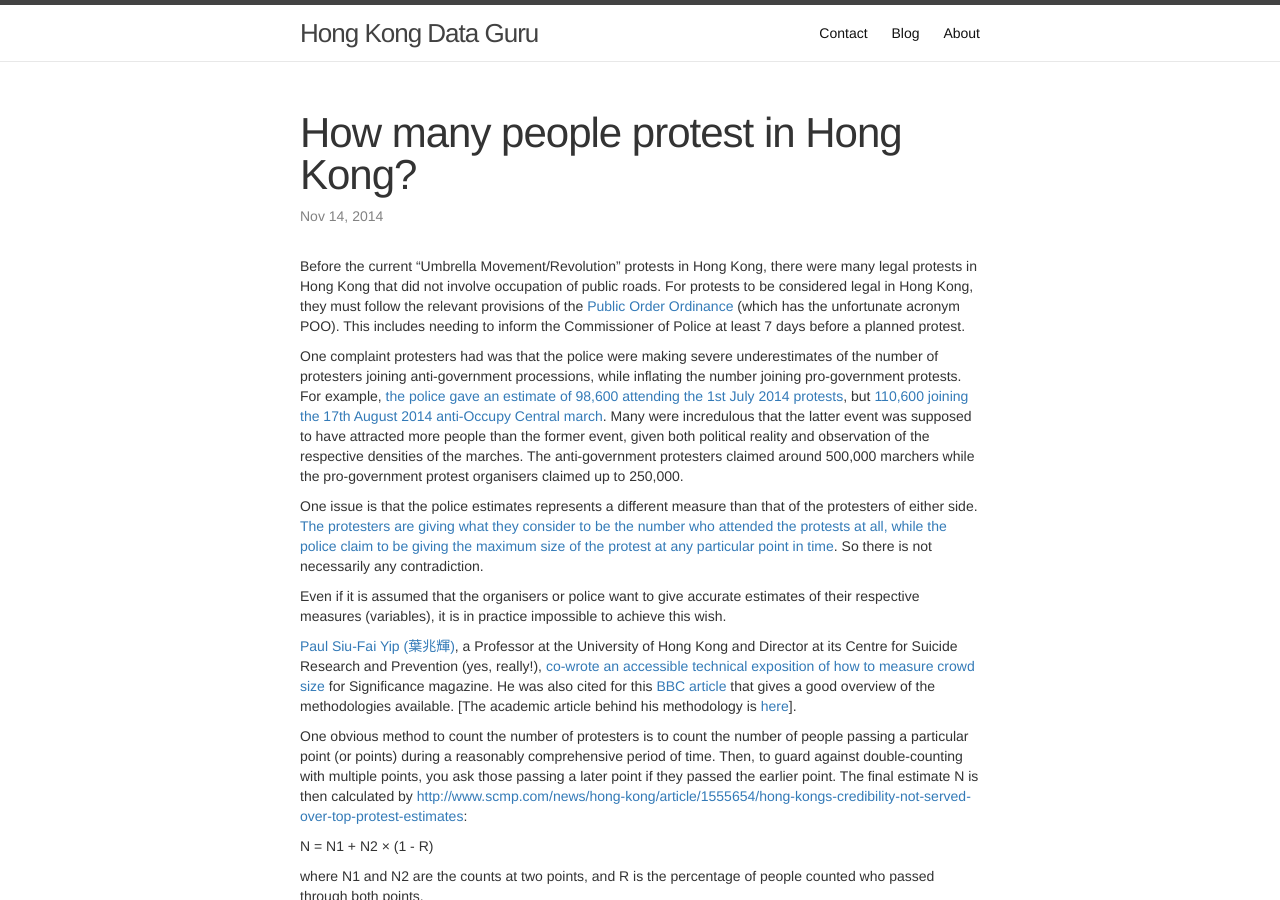
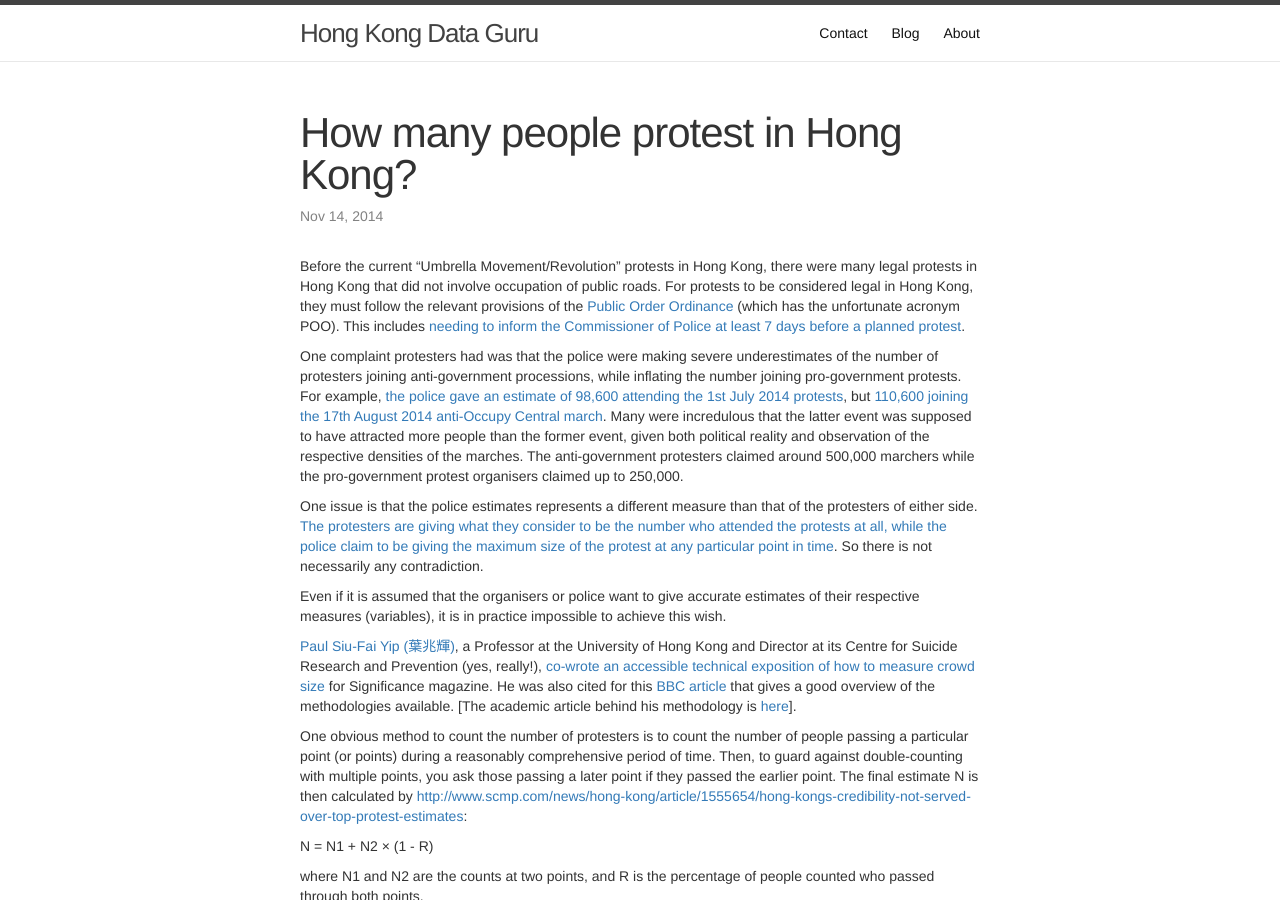
Before and after one commit to gfrmin/dataguruhk-blog, a Jekyll site: the page built from _posts/2014-11-14-crowd-size.md, in a window 1280 px wide and 900 px high. Built offline with Jekyll 4.4.1, drawn with Linux system fonts in a browser that asks for light colours; nearby versions of some CDN libraries; comment, search, counter and statistics services are not loaded; part of the change alters nothing that is shown.

```diff
--- a/_posts/2014-11-14-crowd-size.md
+++ b/_posts/2014-11-14-crowd-size.md
@@ -5,7 +5,7 @@ categories: [statistics, protests]
 tags: [hong kong, police, crowd size, protests]
 ---
 
-Before the current "Umbrella Movement/Revolution" protests in Hong Kong, there were many legal protests in Hong Kong that did not involve occupation of public roads. For protests to be considered legal in Hong Kong, they must follow the relevant provisions of the [Public Order Ordinance](http://www.hklii.hk/eng/hk/legis/ord/245/) (which has the unfortunate acronym POO). This includes needing to inform the Commissioner of Police at least 7 days before a planned protest.
+Before the current "Umbrella Movement/Revolution" protests in Hong Kong, there were many legal protests in Hong Kong that did not involve occupation of public roads. For protests to be considered legal in Hong Kong, they must follow the relevant provisions of the [Public Order Ordinance](http://www.hklii.hk/eng/hk/legis/ord/245/) (which has the unfortunate acronym POO). This includes [needing to inform the Commissioner of Police at least 7 days before a planned protest](http://www.info.gov.hk/gia/general/201212/19/P201212190442.htm).
 
 One complaint protesters had was that the police were making severe underestimates of the number of protesters joining anti-government processions, while inflating the number joining pro-government protests. For example, [the police gave an estimate of 98,600 attending the 1st July 2014 protests](http://blogs.wsj.com/chinarealtime/2014/07/04/hong-kong-counting-controversy-how-many-protesters-showed-up-on-july-1/), but [110,600 joining the 17th August 2014 anti-Occupy Central march](http://blogs.wsj.com/chinarealtime/2014/08/17/hong-kongs-pro-beijing-crowd-occupies-itself-with-own-march/). Many were incredulous that the latter event was supposed to have attracted more people than the former event, given both political reality and observation of the respective densities of the marches. The anti-government protesters claimed around 500,000 marchers while the pro-government protest organisers claimed up to 250,000.
 
```
